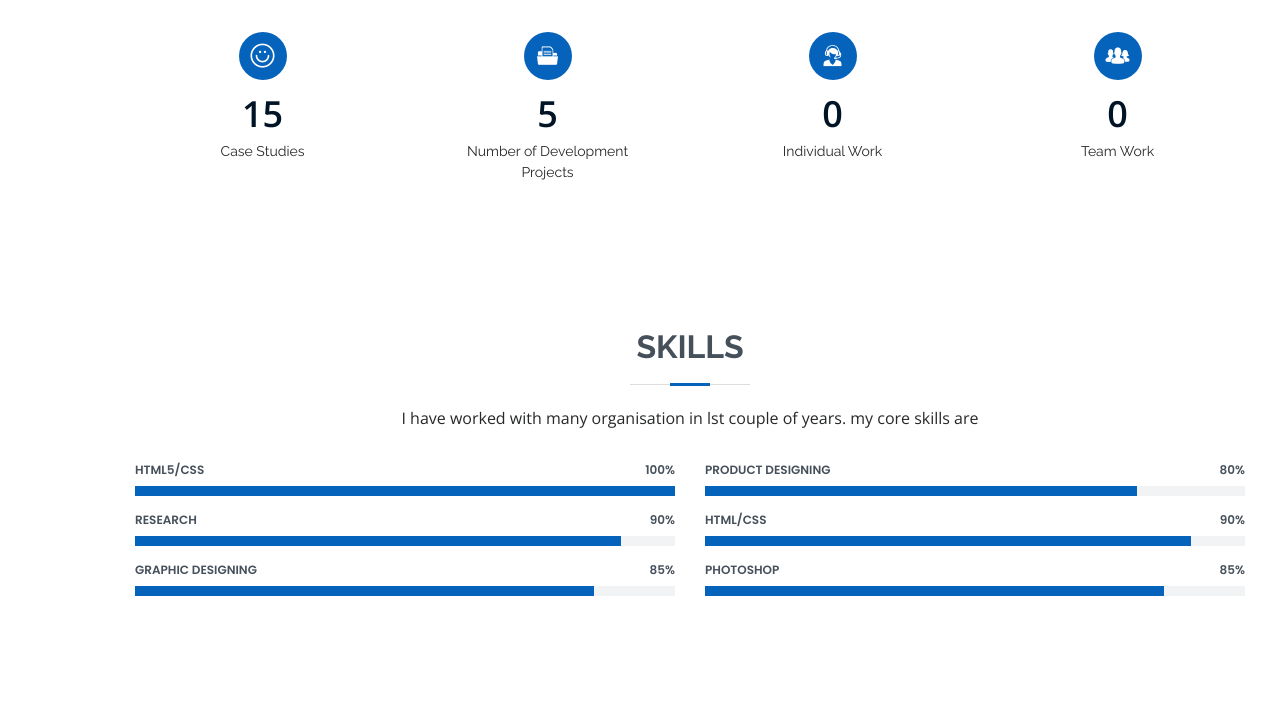
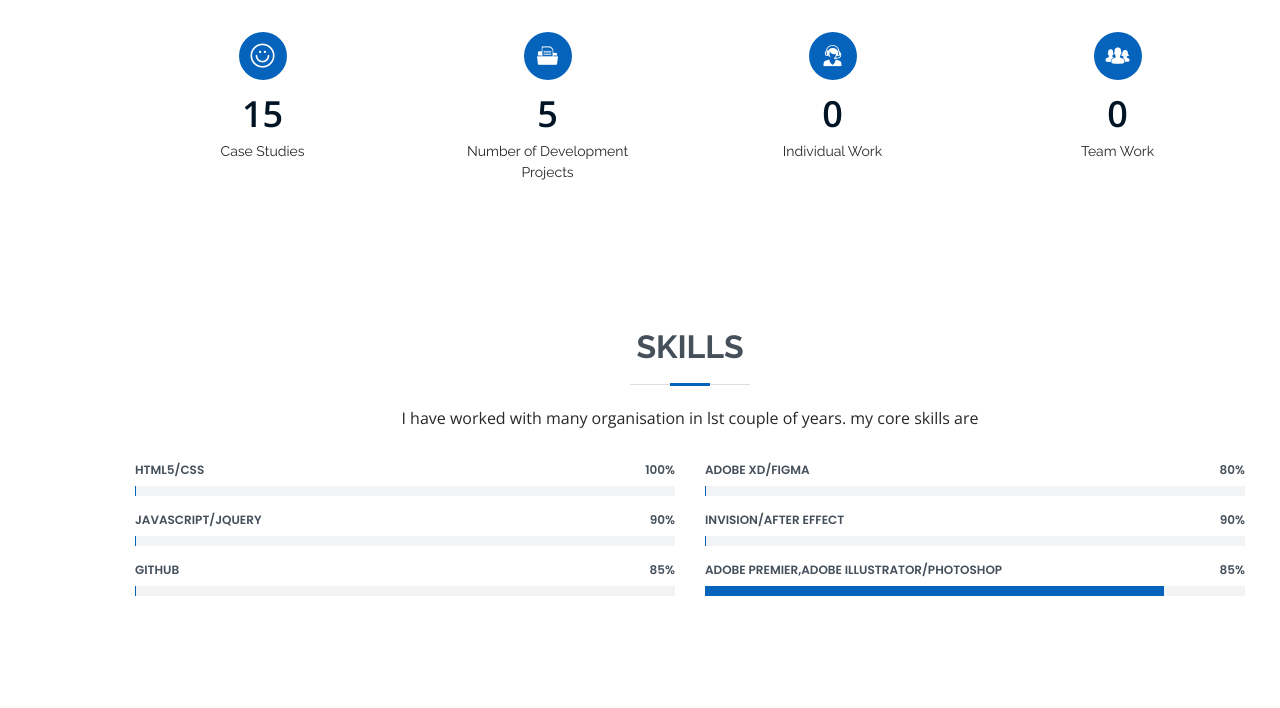
Before and after one commit to designhunt360/resume, a plain HTML site: page nurdan/portfolio/index.html in a window 1280 px wide. Shown: the part 1916-2624 px from the top of the page. Drawn offline with nearby package versions, Linux system fonts and the light colour scheme.

Commit message:
Update index.html

```diff
--- a/nurdan/portfolio/index.html
+++ b/nurdan/portfolio/index.html
@@ -113,16 +113,16 @@
             <div class="row">
               <div class="col-lg-6">
                 <ul>
-                  <li><i class="icofont-rounded-right"></i> <strong>UI/UX Designer</strong> 09 Jan,1994</li>
+                  <li><i class="icofont-rounded-right"></i> <strong>UI/UX Designer</strong></li>
 
-                  <li><i class="icofont-rounded-right"></i> <strong>User Researcher</strong>+1&nbsp;215&nbsp;9412385</li>
+                  <li><i class="icofont-rounded-right"></i> <strong>User Researcher</strong></li>
                   <li><i class="icofont-rounded-right"></i> <strong>City:</strong>  Clifton, VA</li>
                 </ul>
               </div>
               <div class="col-lg-6">
                 <ul>
-                  <li><i class="icofont-rounded-right"></i> <strong>Front-End Developer</strong> 28</li>
-                  <li><i class="icofont-rounded-right"></i> <strong>MS/Interaction Design & Information Architecture</strong> BSCS</li>
+                  <li><i class="icofont-rounded-right"></i> <strong>Front-End Developer</strong></li>
+                  <li><i class="icofont-rounded-right"></i> <strong>MS/Interaction Design & Information Architecture</strong></li>
                   <li><i class="icofont-rounded-right"></i> <strong>Email:</strong> huntercrew360@outlook.com</li>
                   <li><i class="icofont-rounded-right"></i> <strong>Freelance:</strong> Available</li>
                 </ul>
@@ -203,21 +203,21 @@
             <div class="progress">
               <span class="skill">HTML5/CSS<i class="val">100%</i></span>
               <div class="progress-bar-wrap">
-                <div class="progress-bar" role="progressbar" aria-valuenow="100" aria-valuemin="0" aria-valuemax="100" style"width:70%;"></div>
+                <div class="progress-bar" role="progressbar" aria-valuenow="70%" aria-valuemin="0" aria-valuemax="70%" "></div>
               </div>
             </div>
 
             <div class="progress">
-              <span class="skill"> Research<i class="val">90%</i></span>
+              <span class="skill">JAVASCRIPT/JQUERY<i class="val">90%</i></span>
               <div class="progress-bar-wrap">
-                <div class="progress-bar" role="progressbar" aria-valuenow="90" aria-valuemin="0" aria-valuemax="100"></div>
+                <div class="progress-bar" role="progressbar" aria-valuenow="70%" aria-valuemin="0" aria-valuemax="70%"></div>
               </div>
             </div>
 
             <div class="progress">
-              <span class="skill">Graphic Designing <i class="val">85%</i></span>
+              <span class="skill">GITHUB <i class="val">85%</i></span>
               <div class="progress-bar-wrap">
-                <div class="progress-bar" role="progressbar" aria-valuenow="85" aria-valuemin="0" aria-valuemax="100"></div>
+                <div class="progress-bar" role="progressbar" aria-valuenow="70%" aria-valuemin="0" aria-valuemax="70%"></div>
               </div>
             </div>
 
@@ -226,21 +226,21 @@
           <div class="col-lg-6">
 
             <div class="progress">
-              <span class="skill">Product Designing <i class="val">80%</i></span>
+              <span class="skill">Adobe XD/Figma <i class="val">80%</i></span>
               <div class="progress-bar-wrap">
-                <div class="progress-bar" role="progressbar" aria-valuenow="80" aria-valuemin="0" aria-valuemax="100"></div>
+                <div class="progress-bar" role="progressbar" aria-valuenow="95%" aria-valuemin="0" aria-valuemax="95%"></div>
               </div>
             </div>
 
             <div class="progress">
-              <span class="skill">HTML/CSS<i class="val">90%</i></span>
+              <span class="skill">Invision/After Effect<i class="val">90%</i></span>
               <div class="progress-bar-wrap">
-                <div class="progress-bar" role="progressbar" aria-valuenow="90" aria-valuemin="0" aria-valuemax="100"></div>
+                <div class="progress-bar" role="progressbar" aria-valuenow="95%" aria-valuemin="0" aria-valuemax="95%"></div>
               </div>
             </div>
 
             <div class="progress">
-              <span class="skill">Photoshop <i class="val">85%</i></span>
+              <span class="skill">Adobe Premier,Adobe Illustrator/Photoshop<i class="val">85%</i></span>
               <div class="progress-bar-wrap">
                 <div class="progress-bar" role="progressbar" aria-valuenow="85" aria-valuemin="0" aria-valuemax="100"></div>
               </div>
```
